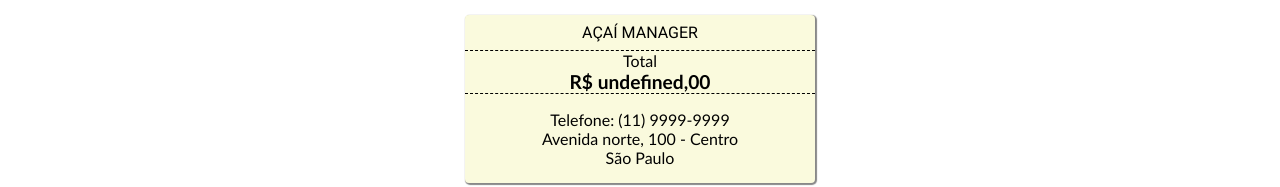
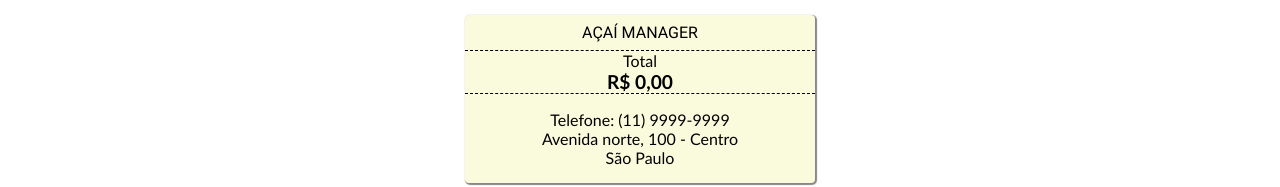
Before and after one commit to pablohpaiva22/acai, a React (Create React App) app: page /pedido/imprimir in a window 1280 px wide. Shown: the part 160-347 px from the top of the page. Built offline with nearby package versions, Linux system fonts and the light colour scheme.

Commit message:
refactoring

```diff
--- /dev/null
+++ b/src/Hooks/useTotal.js
@@ -0,0 +1,31 @@
+import React from "react";
+import { GlobalContext } from "../GlobalContext";
+
+const useTotal = () => {
+  const [totalOrder, setTotalOrder] = React.useState(0);
+  const { finalInfo } = React.useContext(GlobalContext);
+
+  const getTotal = () => {
+    if (finalInfo.length !== 0) {
+      const getTotal = finalInfo
+        .map((item) => {
+          return item[3];
+        })
+        .reduce((acc, item) => {
+          return acc + item;
+        });
+
+      setTotalOrder(getTotal);
+    } else {
+      setTotalOrder(0);
+    }
+  };
+
+  return {
+    setTotalOrder,
+    totalOrder,
+    getTotal,
+  };
+};
+
+export default useTotal;
--- a/src/components/Order/Order.js
+++ b/src/components/Order/Order.js
@@ -7,29 +7,18 @@ import Card from "./Card/Card";
 import Error from "../Utilities/Error";
 import Button from "../Utilities/Button";
 import useSetGlobal from "../../Hooks/useSetGlobal";
+import useTotal from "../../Hooks/useTotal";
 
 const Order = () => {
   const { finalInfo } = React.useContext(GlobalContext);
   const setGlobal = useSetGlobal();
+  const { totalOrder, getTotal } = useTotal();
   const [error, setError] = React.useState(false);
   const navigate = useNavigate();
-  const [totalOrder, setTotalOrder] = React.useState(0);
 
   React.useEffect(() => {
-    if (finalInfo.length !== 0) {
-      const getTotal = finalInfo
-        .map((item) => {
-          return item[3];
-        })
-        .reduce((acc, item) => {
-          return acc + item;
-        });
-
-      setTotalOrder(getTotal);
-    } else {
-      setTotalOrder(0);
-    }
-  }, [finalInfo]);
+    getTotal();
+  }, [getTotal]);
 
   const handleNewItemClick = () => {
     let id = 1;
@@ -67,8 +56,6 @@ const Order = () => {
     navigate("/pedido/imprimir");
   };
 
-  console.log(finalInfo);
-
   return (
     <section className={`${styles.container} container`}>
       <Helmet>
--- a/src/components/Print/Receit/Receit.js
+++ b/src/components/Print/Receit/Receit.js
@@ -1,10 +1,14 @@
 import React from "react";
 import styles from "./Receit.module.css";
-import { GlobalContext } from "../../../GlobalContext";
 import Item from "./Item";
+import useTotal from "../../../Hooks/useTotal";
 
 const Receit = () => {
-  const { totalPedido } = React.useContext(GlobalContext);
+  const { getTotal, totalOrder } = useTotal();
+
+  React.useEffect(() => {
+    getTotal();
+  }, [getTotal]);
 
   return (
     <div className={styles.container}>
@@ -14,7 +18,7 @@ const Receit = () => {
 
       <div className={styles.totalPedido}>
         <span>Total</span>
-        <span>{`R$ ${totalPedido},00`}</span>
+        <span>{`R$ ${totalOrder},00`}</span>
       </div>
 
       <footer className={styles.footer}>
```
